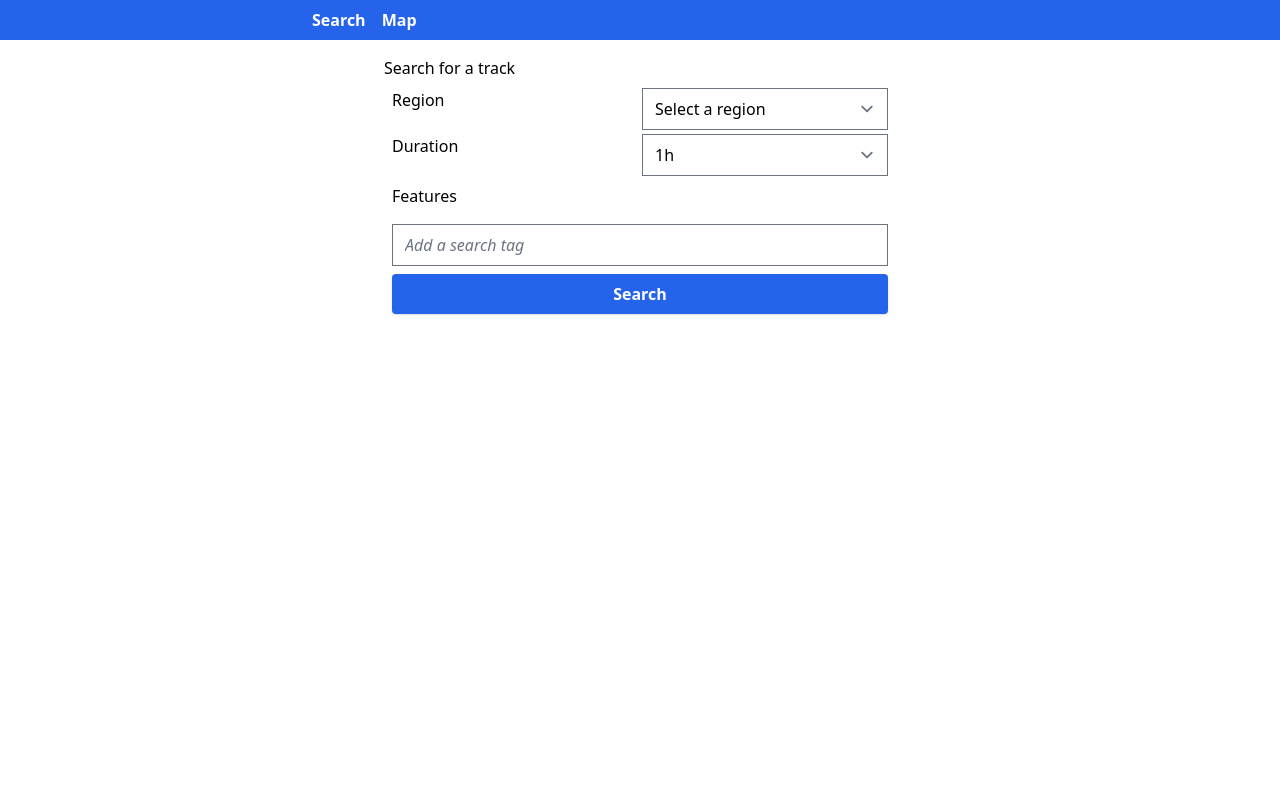
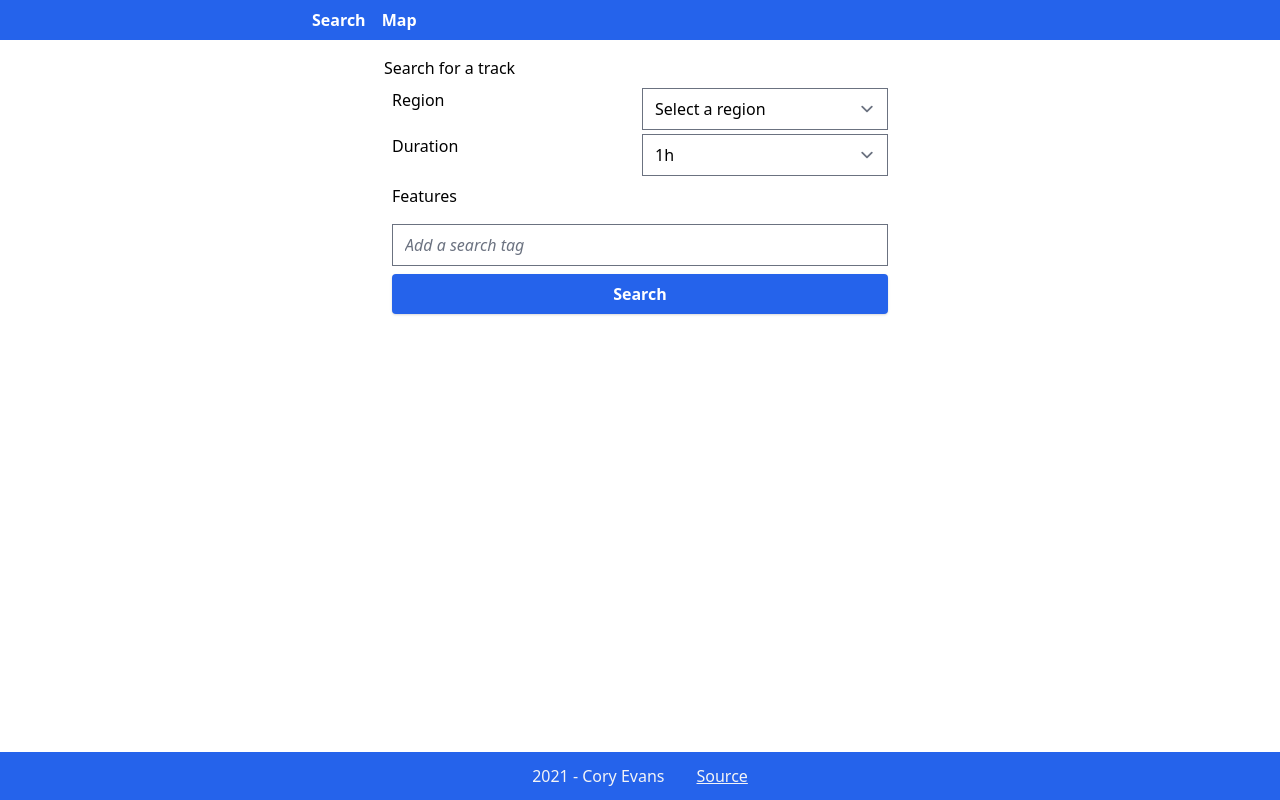
Before and after one commit to CoryEvans2324/SystemsDesignAppFrontend, a React (Create React App) app: page / in a window 1280 px wide. Built offline with nearby package versions, Linux system fonts and the light colour scheme; what superagent-promise would draw is missing.

Commit message:
added footer

```diff
--- a/package.json
+++ b/package.json
@@ -8,6 +8,7 @@
   "dependencies": {
     "@craco/craco": "^6.4.0",
     "@tailwindcss/forms": "^0.3.4",
+    "clsx": "^1.1.1",
     "connected-react-router": "^6.9.1",
     "history": "4.10.1",
     "leaflet": "^1.7.1",
--- a/public/index.html
+++ b/public/index.html
@@ -18,6 +18,6 @@
 	</head>
 	<body>
 		<noscript>You need to enable JavaScript to run this app.</noscript>
-		<div id="root" class="min-h-screen"></div>
+		<div id="root" class="min-h-screen pb-12"></div>
 	</body>
 </html>
--- a/src/components/App.js
+++ b/src/components/App.js
@@ -9,6 +9,7 @@ import ResultMap from "./ResultMap"
 import { push } from "connected-react-router"
 import Admin from "./Admin"
 import Navigation from "./Navigation"
+import Footer from "./Footer"
 
 const mapStateToProps = state => {
 	return {
@@ -54,6 +55,7 @@ class App extends React.Component {
 					<Route path="/map" exact component={ResultMap} />
 					<Route path="/" component={Home} />
 				</Switch>
+				<Footer className="h-12" />
 			</>)
 		}
 
--- /dev/null
+++ b/src/components/Footer.js
@@ -0,0 +1,22 @@
+import clsx from 'clsx';
+import * as React from 'react';
+
+class Footer extends React.Component {
+	render() {
+		return (
+			<footer className={clsx(
+				"absolute bottom-0 right-0 left-0 bg-blue-600",
+				this.props.className
+			)}>
+				<div className="flex items-center justify-center space-x-8 h-full text-gray-100">
+					<h1 className="">2021 - Cory Evans</h1>
+					<a href="https://github.com/CoryEvans2324/SystemsDesignAppFrontend"
+						className="underline"
+					>Source</a>
+				</div>
+			</footer>
+		)
+	}
+}
+
+export default Footer;
--- a/src/store.js
+++ b/src/store.js
@@ -13,10 +13,10 @@ const myRouterMiddleware = routerMiddleware(history)
 
 const getMiddleware = () => {
 	if (process.env.NODE_ENV === 'production') {
-		return applyMiddleware(myRouterMiddleware, promiseMiddleware, createLogger())
+		return applyMiddleware(myRouterMiddleware, promiseMiddleware)
 	}
 
-	return applyMiddleware(myRouterMiddleware, promiseMiddleware)
+	return applyMiddleware(myRouterMiddleware, promiseMiddleware, createLogger())
 }
 
 
```
Also changed, not shown: 1 other file (tests, documents, lock files or other folders).
